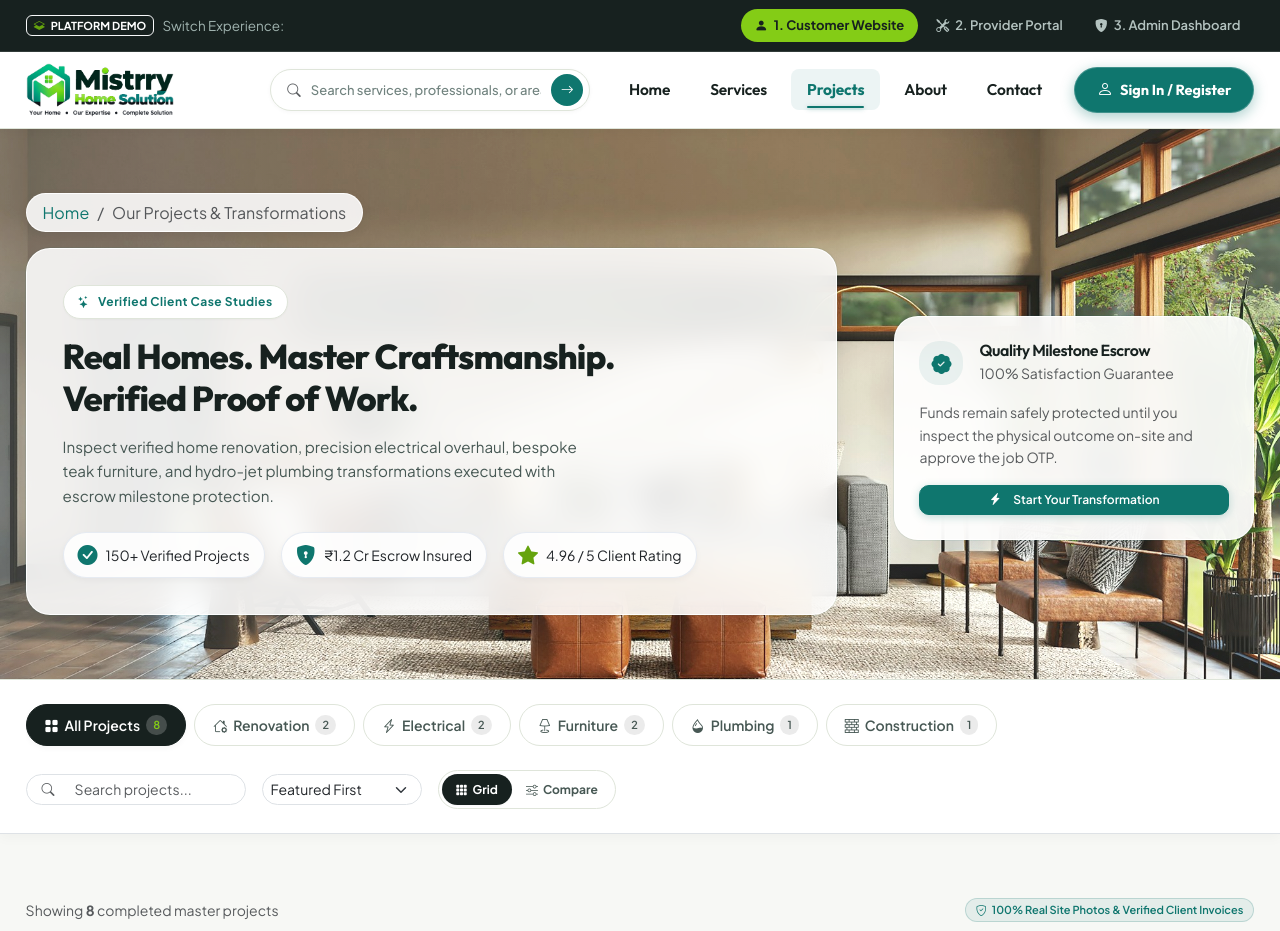
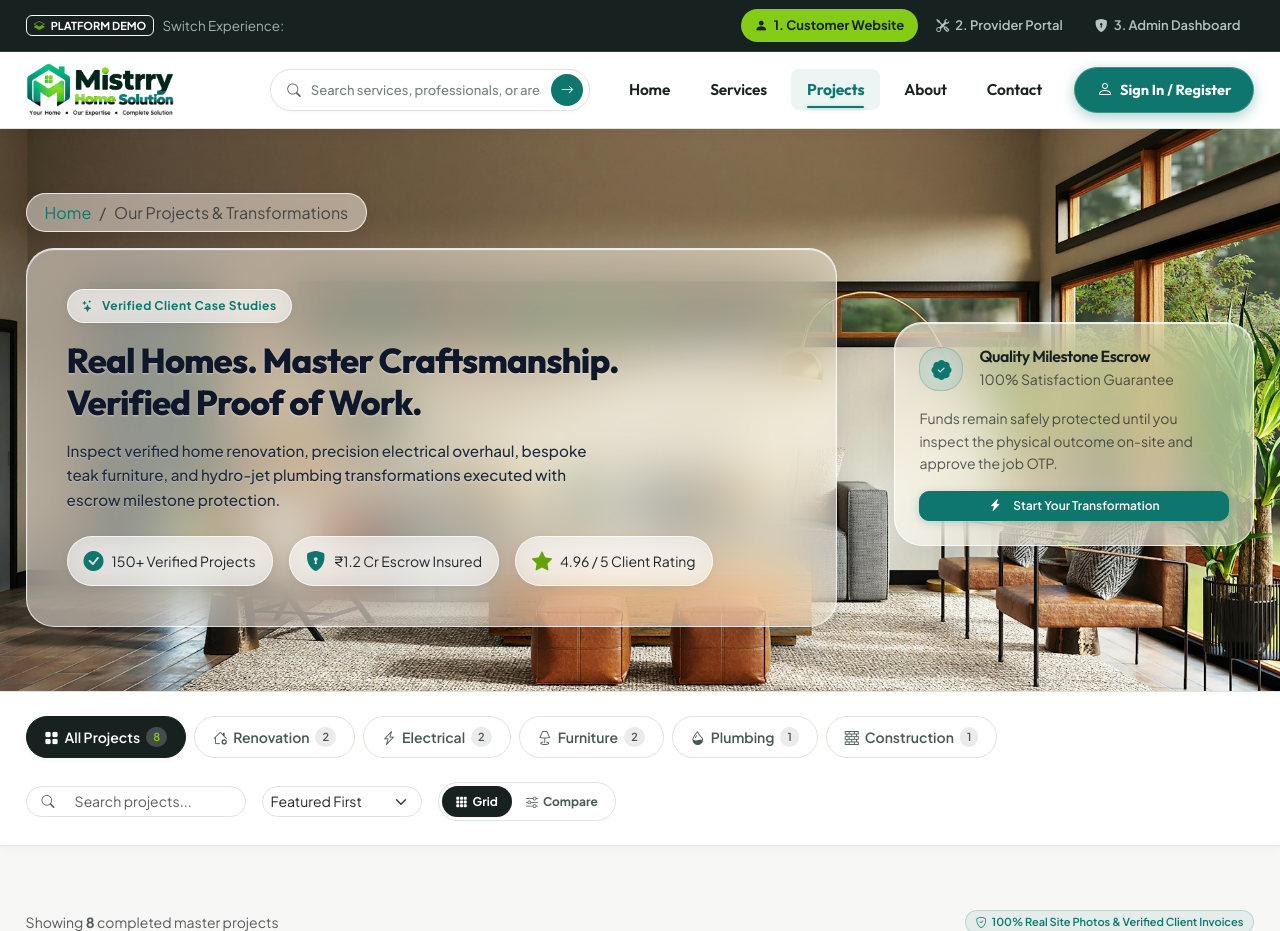
Before and after one commit to ravi-1820/Mistrry_Home-Sollution, a Django app: page /projects/ in a window 1280 px wide. Shown: the top 931 px of the page. Run offline with Django 5.2, Linux system fonts and the light colour scheme; some libraries are stand-ins or nearby versions.

Commit message:
Apply full frosted glass backdrop blur to hero content cards and pills

```diff
--- a/static/css/components.css
+++ b/static/css/components.css
@@ -1198,13 +1198,10 @@
 }
 
 .hero-bg-art-projects {
-  background-image:
-    linear-gradient(90deg, rgba(247, 248, 245, 0.25) 0%, rgba(247, 248, 245, 0.08) 50%, rgba(247, 248, 245, 0.15) 100%),
-    url('../images/hero-project-livingroom.jpg');
+  background-image: url('../images/hero-project-livingroom.jpg');
   background-size: cover;
   background-position: center;
   opacity: 1;
-  filter: contrast(1.05) brightness(1.02);
 }
 
 .hero-bg-grid {
@@ -1992,45 +1989,73 @@
 }
 
 .projects-hero-glass-card {
-  background: rgba(255, 255, 255, 0.88);
+  background: rgba(255, 255, 255, 0.48);
+  backdrop-filter: blur(28px) saturate(190%);
+  -webkit-backdrop-filter: blur(28px) saturate(190%);
+  border: 1px solid rgba(255, 255, 255, 0.72);
+  border-radius: 28px;
+  padding: clamp(24px, 3.5vw, 40px);
+  box-shadow: 0 20px 50px -10px rgba(15, 23, 42, 0.16), inset 0 1px 1px 0 rgba(255, 255, 255, 0.85);
+}
+
+.projects-hero-glass-card .section-badge {
+  background: rgba(255, 255, 255, 0.55);
   backdrop-filter: blur(16px);
   -webkit-backdrop-filter: blur(16px);
-  border: 1px solid rgba(255, 255, 255, 0.95);
-  border-radius: 24px;
-  padding: clamp(24px, 3.2vw, 36px);
-  box-shadow: 0 16px 36px -12px rgba(15, 23, 42, 0.12), 0 0 0 1px rgba(15, 118, 110, 0.08);
+  border: 1px solid rgba(255, 255, 255, 0.75);
+  box-shadow: 0 2px 8px rgba(15, 23, 42, 0.05);
+}
+
+.projects-hero-glass-card .hero-headline {
+  color: #0F172A;
+  text-shadow: 0 1px 2px rgba(255, 255, 255, 0.45);
+}
+
+.projects-hero-glass-card .hero-subheadline {
+  color: #1E293B;
+  font-weight: 500;
+  text-shadow: 0 1px 1px rgba(255, 255, 255, 0.35);
 }
 
 .projects-hero-breadcrumb {
   display: inline-flex;
   align-items: center;
-  background: rgba(255, 255, 255, 0.88);
-  backdrop-filter: blur(10px);
-  -webkit-backdrop-filter: blur(10px);
-  padding: 6px 16px;
+  background: rgba(255, 255, 255, 0.48);
+  backdrop-filter: blur(20px) saturate(180%);
+  -webkit-backdrop-filter: blur(20px) saturate(180%);
+  padding: 6px 18px;
   border-radius: var(--radius-full);
-  border: 1px solid rgba(255, 255, 255, 0.95);
-  box-shadow: 0 4px 12px rgba(15, 23, 42, 0.06);
+  border: 1px solid rgba(255, 255, 255, 0.75);
+  box-shadow: 0 4px 16px rgba(15, 23, 42, 0.08);
 }
 
 .projects-trust-pill {
   display: inline-flex;
   align-items: center;
   gap: 8px;
-  background: rgba(255, 255, 255, 0.85);
-  padding: 6px 14px;
+  background: rgba(255, 255, 255, 0.50);
+  backdrop-filter: blur(16px) saturate(180%);
+  -webkit-backdrop-filter: blur(16px) saturate(180%);
+  padding: 8px 16px;
   border-radius: var(--radius-full);
-  border: 1px solid rgba(226, 232, 240, 0.85);
-  box-shadow: 0 2px 6px rgba(15, 23, 42, 0.04);
+  border: 1px solid rgba(255, 255, 255, 0.72);
+  box-shadow: 0 2px 8px rgba(15, 23, 42, 0.05);
 }
 
 .projects-hero-escrow-card {
-  background: rgba(255, 255, 255, 0.92) !important;
-  backdrop-filter: blur(16px);
-  -webkit-backdrop-filter: blur(16px);
-  border: 1px solid rgba(255, 255, 255, 0.95) !important;
-  border-radius: 24px !important;
-  box-shadow: 0 18px 40px -12px rgba(15, 23, 42, 0.14), 0 0 0 1px rgba(15, 118, 110, 0.08) !important;
+  background: rgba(255, 255, 255, 0.52) !important;
+  backdrop-filter: blur(28px) saturate(190%) !important;
+  -webkit-backdrop-filter: blur(28px) saturate(190%) !important;
+  border: 1px solid rgba(255, 255, 255, 0.75) !important;
+  border-radius: 28px !important;
+  box-shadow: 0 20px 50px -10px rgba(15, 23, 42, 0.16), inset 0 1px 1px 0 rgba(255, 255, 255, 0.85) !important;
+}
+
+.projects-hero-escrow-card .bento-icon-box {
+  background: rgba(15, 118, 110, 0.16);
+  backdrop-filter: blur(12px);
+  -webkit-backdrop-filter: blur(12px);
+  border: 1px solid rgba(15, 118, 110, 0.22);
 }
 
 /* Category Filter Bar */
--- a/templates/projects.html
+++ b/templates/projects.html
@@ -228,7 +228,7 @@
           </div>
 
           <div class="col-lg-4 text-lg-end">
-            <div class="card-custom projects-hero-escrow-card p-4 bg-white d-inline-block text-start w-100" style="max-width: 360px;">
+            <div class="card-custom projects-hero-escrow-card p-4 d-inline-block text-start w-100" style="max-width: 360px;">
               <div class="d-flex align-items-center gap-3 mb-3">
                 <div class="bento-icon-box mb-0" style="width: 44px; height: 44px; font-size: 1.25rem;">
                   <i class="bi bi-patch-check-fill"></i>
```
